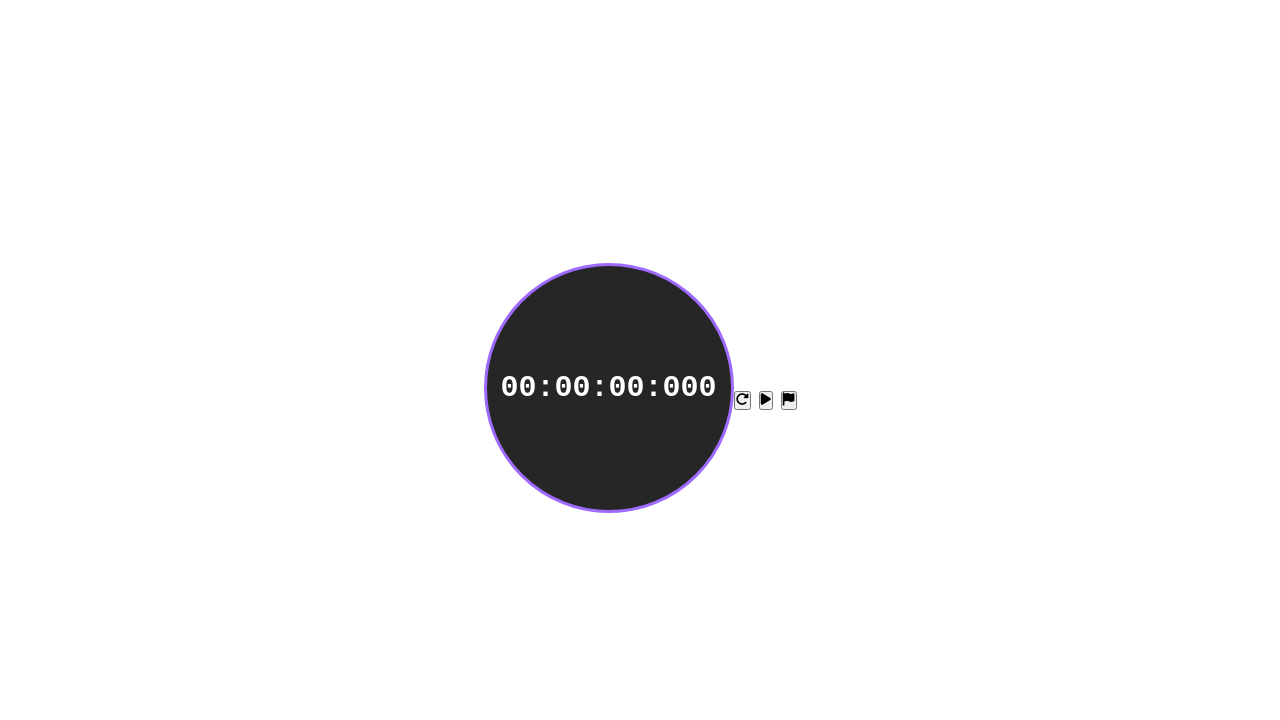
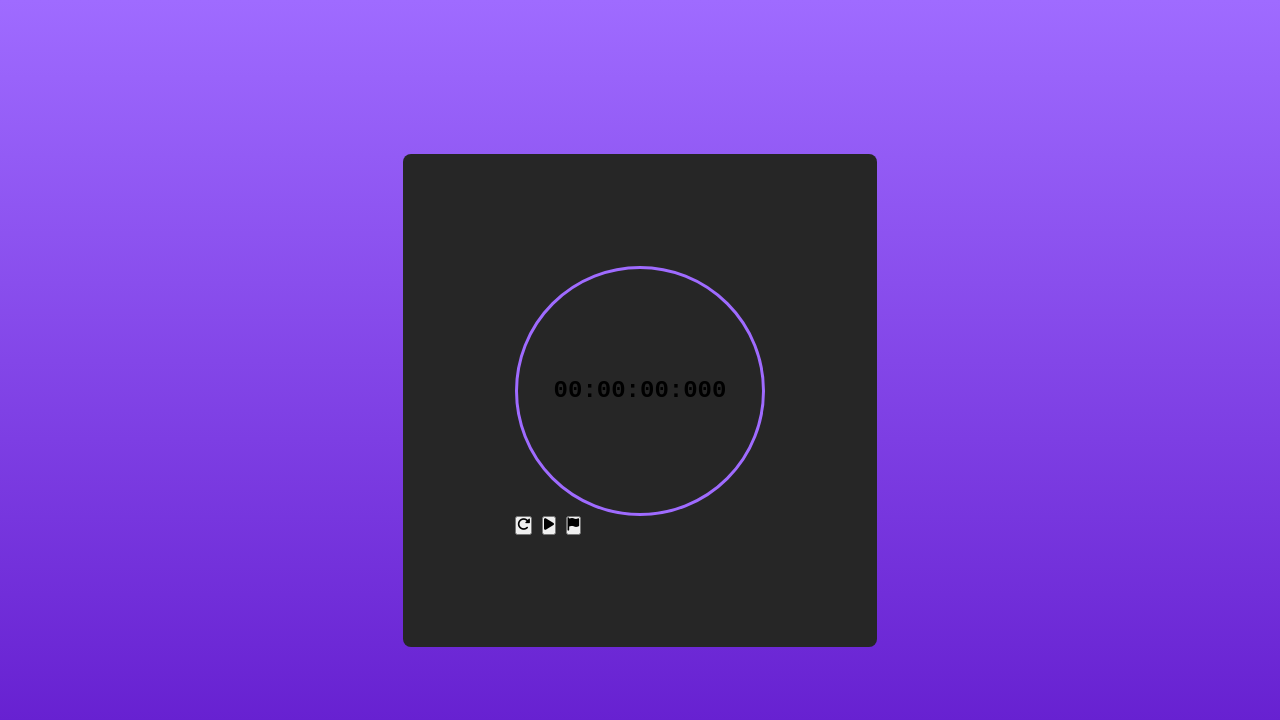
Before and after one commit to erikalps/Cronometro, a plain HTML site: page index.html in a window 1280 px wide. Drawn offline with Linux system fonts and the light colour scheme.

Commit message:
fiz alguns mudancas de erro de sintaxe no html e css

```diff
--- a/index.html
+++ b/index.html
@@ -4,27 +4,34 @@
     <meta charset="UTF-8">
     <meta name="viewport" content="width=device-width, initial-scale=1.0">
     <link rel="stylesheet" href="style.css">
-    <link rel="stylesheet" href="https://cdnjs.cloudflare.com/ajax/libs/font-awesome/6.5.2/css/all.min.css" integrity="sha512-SnH5WK+bZxgPHs44uWIX+LLJAJ9/2PkPKZ5QiAj6Ta86w+fsb2TkcmfRyVX3pBnMFcV7oQPJkl9QevSCWr3W6A==" crossorigin="anonymous" referrerpolicy="no-referrer"">
+    <link rel="stylesheet" href="https://cdnjs.cloudflare.com/ajax/libs/font-awesome/6.5.2/css/all.min.css" integrity="sha512-SnH5WK+bZxgPHs44uWIX+LLJAJ9/2PkPKZ5QiAj6Ta86w+fsb2TkcmfRyVX3pBnMFcV7oQPJkl9QevSCWr3W6A==" crossorigin="anonymous" referrerpolicy="no-referrer">
     <title>Cronometro</title>
 
 </head>
 <body>
-    <div class="stowatch">
-        <h2 id="timer">
+    <div id ="stopwatch">
+        <h2 id ="timer">
             00:00:00:000
         </h2>
-    </div>
+
         <div id="actions">
             <button id="reset">
                 <i class="fa-solid fa-rotate-right"></i>
             </button>
+
             <button id="power" action="start">
                 <i class="fa-solid fa-play"></i>
             </button>
+
             <button id="mark">
                 <i class="fa-solid fa-flag"></i>
             </button>
         </div>
-    <div id="idmarks-list"></div>
+
+        <div id="marks-list"></div>
+    </div>
+
+
+
 </body>
 </html>
--- a/style.css
+++ b/style.css
@@ -11,41 +11,26 @@ body{
     justify-content: center;
     height: 100vh;
     width: 100%;
-    background-color: linear-gradient(180deg, #9f6bff, #6119cc);
+    background: linear-gradient(180deg, #9f6bff, #6119cc);
 
 }
 
 #stopwatch {
     background-color: #262626;
-    padding:2rem;
+    padding: 7rem;
     border-radius: 8px;
 
 
 }
 
-#timer {
+#timer{
     display: flex;
     align-items: center;
     justify-content: center;
     background-color: #262626;
     height: 250px;
     width: 250px;
-    border: 3px solid #9f6bff;
+    border: 3px solid  #9f6bff;
     border-radius: 100%;
-    font-weight: 600;
-    border-radius: 100;
-    font-size: 30px;
-    color: white;
-    margin-bottom: 1.5rem;
-    padding: 4rem;
 
 }
-#actions {
-    display: flex;
-    gap: 0.5rem;
-
-}
-
-#actions button{
-
-}
```
Lines whose indentation alone changed are shown as unchanged.
